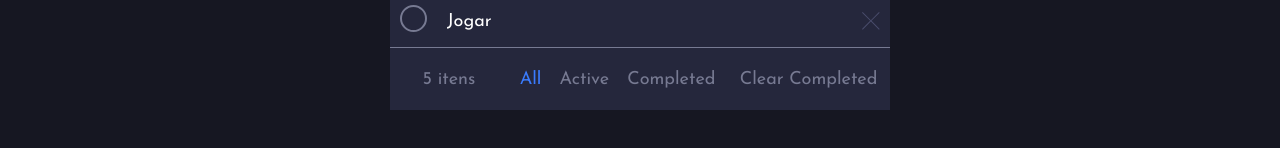
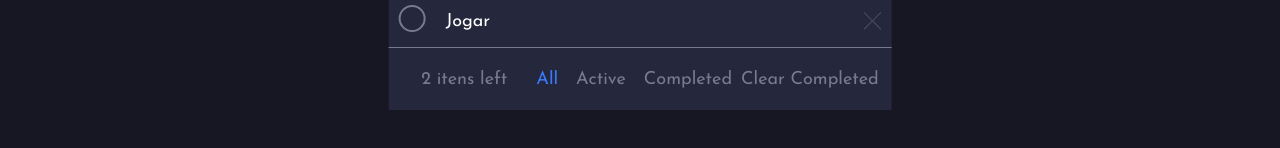
Before and after one commit to Clara-Ro/To-do, a React (Create React App) app: page / in a window 1280 px wide. Shown: the part 406-554 px from the top of the page. Built offline with nearby package versions, Linux system fonts and the light colour scheme.

Commit message:
Contador agora atualiza o número de tarefas que faltam

```diff
--- a/src/components/task/index.js
+++ b/src/components/task/index.js
@@ -92,7 +92,7 @@ export default function Task() {
                     })}
                 </ul>
                 <div className='actions'>
-                    <span>5 itens</span>
+                    <span>{list.filter((item)=> !item.completed).length} itens left</span>
                     <div className='filters'>
                         <button className='active'>All</button>
                         <button>Active</button>
```
